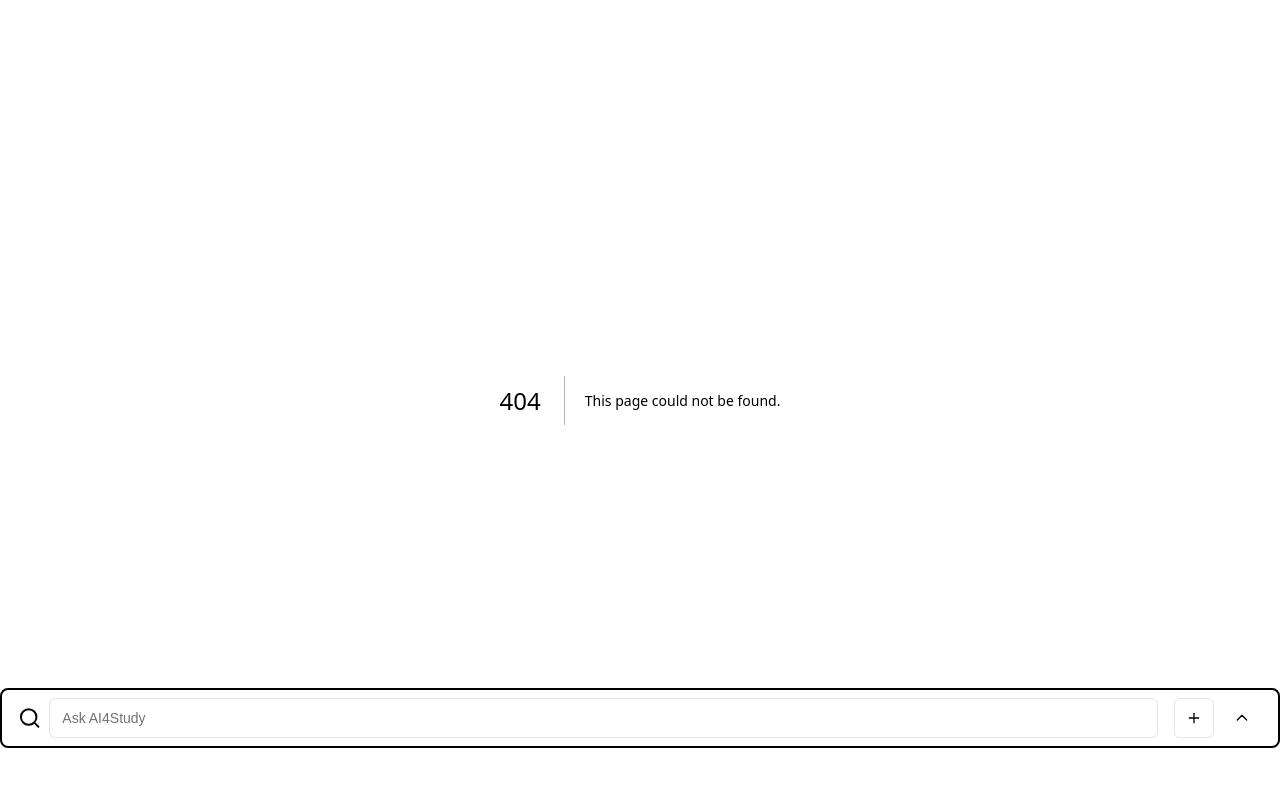
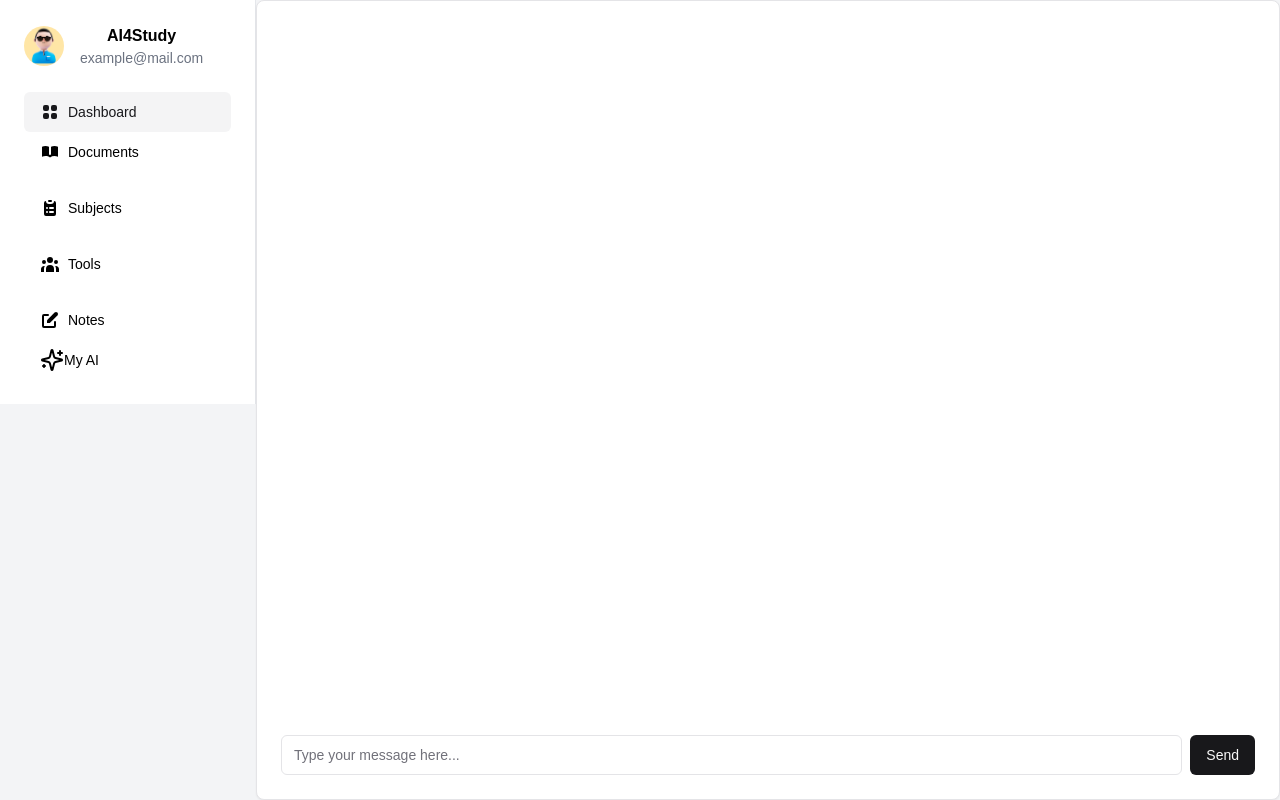
Before and after one commit to meetVaidya/studymate, a Next.js app: page /chatbot in a window 1280 px wide. Before the commit this address had no page. Built offline with nearby package versions, Linux system fonts and the light colour scheme.

Commit message:
Refactor page component and add Chat component

```diff
--- /dev/null
+++ b/app/chatbot/page.tsx
@@ -0,0 +1,11 @@
+import Chat from "@/components/Chat";
+
+export default function Home() {
+    return (
+        <div className="flex flex-col items-center justify-center min-h-screen bg-gray-100 dark:bg-gray-900">
+            <main className="flex flex-col items-center justify-center w-full flex-1 px-4 sm:px-20 text-center">
+                <Chat />
+            </main>
+        </div>
+    );
+}
--- a/app/layout.tsx
+++ b/app/layout.tsx
@@ -1,7 +1,6 @@
 import type { Metadata } from "next";
 import localFont from "next/font/local";
 import "./globals.css";
-import FloatingDock from "@/components/FloatingDock";
 
 const geistSans = localFont({
     src: "./fonts/GeistVF.woff",
@@ -30,7 +29,6 @@ export default function RootLayout({
                 className={`${geistSans.variable} ${geistMono.variable} antialiased`}
             >
                 {children}
-                <FloatingDock />
             </body>
         </html>
     );
--- a/app/page.tsx
+++ b/app/page.tsx
@@ -7,6 +7,7 @@ import Calendar from "@/components/Calendar";
 import Embeds from "@/components/Embeds";
 import Grades from "@/components/Grades";
 import Inbox from "@/components/Inbox";
+import FloatingDock from "@/components/FloatingDock";
 
 const data = [
     {
@@ -133,6 +134,7 @@ export default function Dashboard() {
                     ))}
                 </div>
                 <Calendar />
+                <FloatingDock />
             </main>
             <aside className="w-80 bg-white p-8 overflow-auto">
                 <Embeds />
--- /dev/null
+++ b/components/Chat.tsx
@@ -0,0 +1,137 @@
+"use client";
+
+import { useState, useRef, useEffect } from "react";
+import { Card, CardContent } from "@/components/ui/card";
+import { Button } from "@/components/ui/button";
+import { Input } from "@/components/ui/input";
+import { ScrollArea } from "@/components/ui/scroll-area";
+import { Avatar, AvatarFallback, AvatarImage } from "@/components/ui/avatar";
+import Sidebar from "./Sidebar";
+
+type Message = {
+    role: "user" | "assistant";
+    content: string;
+};
+
+export default function Chat() {
+    const [messages, setMessages] = useState<Message[]>([]);
+    const [input, setInput] = useState("");
+    const [isLoading, setIsLoading] = useState(false);
+    const messagesEndRef = useRef<HTMLDivElement>(null);
+
+    const scrollToBottom = () => {
+        messagesEndRef.current?.scrollIntoView({ behavior: "smooth" });
+    };
+
+    useEffect(scrollToBottom, [messages]);
+
+    const handleSubmit = async (e: React.FormEvent) => {
+        e.preventDefault();
+        if (!input.trim()) return;
+
+        const userMessage: Message = { role: "user", content: input };
+        setMessages((prev) => [...prev, userMessage]);
+        setInput("");
+        setIsLoading(true);
+
+        try {
+            const response = await fetch("http://localhost:5000/chatbot", {
+                method: "POST",
+                headers: {
+                    "Content-Type": "application/json",
+                },
+                body: JSON.stringify({
+                    text: input,
+                    params: {
+                        user_id: "user_8339", // You might want to generate this dynamically
+                    },
+                }),
+            });
+
+            if (!response.ok) {
+                throw new Error("Network response was not ok");
+            }
+
+            const data = await response.json();
+            const assistantMessage: Message = {
+                role: "assistant",
+                content: data.response.generated_text,
+            };
+            setMessages((prev) => [...prev, assistantMessage]);
+        } catch (error) {
+            console.error("Error:", error);
+            // Handle error (e.g., show an error message to the user)
+        } finally {
+            setIsLoading(false);
+        }
+    };
+
+    return (
+        <div className="w-screen h-screen flex">
+            <aside className="">
+                <Sidebar />
+            </aside>
+            <Card className="w-full h-full mx-auto">
+                <CardContent className="p-6 h-full flex flex-col">
+                    <ScrollArea className="flex-grow pr-4">
+                        {messages.map((message, index) => (
+                            <div
+                                key={index}
+                                className={`flex ${
+                                    message.role === "user"
+                                        ? "justify-end"
+                                        : "justify-start"
+                                } mb-4`}
+                            >
+                                <div
+                                    className={`flex items-start ${
+                                        message.role === "user"
+                                            ? "flex-row-reverse"
+                                            : "flex-row"
+                                    }`}
+                                >
+                                    <Avatar className="w-8 h-8">
+                                        <AvatarImage
+                                            src={
+                                                message.role === "user"
+                                                    ? "/user-avatar.png"
+                                                    : "/bot-avatar.png"
+                                            }
+                                        />
+                                        <AvatarFallback>
+                                            {message.role === "user"
+                                                ? "U"
+                                                : "AI"}
+                                        </AvatarFallback>
+                                    </Avatar>
+                                    <div
+                                        className={`mx-2 p-3 rounded-lg ${
+                                            message.role === "user"
+                                                ? "bg-blue-500 text-white"
+                                                : "bg-gray-200 dark:bg-gray-700"
+                                        }`}
+                                    >
+                                        {message.content}
+                                    </div>
+                                </div>
+                            </div>
+                        ))}
+                        <div ref={messagesEndRef} />
+                    </ScrollArea>
+                    <form onSubmit={handleSubmit} className="mt-4 flex">
+                        <Input
+                            type="text"
+                            placeholder="Type your message here..."
+                            value={input}
+                            onChange={(e) => setInput(e.target.value)}
+                            className="flex-grow mr-2"
+                        />
+                        <Button type="submit" disabled={isLoading}>
+                            {isLoading ? "Sending..." : "Send"}
+                        </Button>
+                    </form>
+                </CardContent>
+            </Card>
+        </div>
+    );
+}
--- a/components/Sidebar.tsx
+++ b/components/Sidebar.tsx
@@ -16,7 +16,11 @@ export default function Sidebar() {
                 </div>
             </div>
             <nav className="space-y-4">
-                <Button variant="secondary" className="w-full justify-start">
+                <Link href='/'>
+                    <Button
+                        variant="secondary"
+                        className="w-full justify-start"
+                    >
                         <svg
                             xmlns="http://www.w3.org/2000/svg"
                             className="h-5 w-5 mr-2"
@@ -27,7 +31,8 @@ export default function Sidebar() {
                         </svg>
                         Dashboard
                     </Button>
-                <Link href='/documents'>
+                </Link>
+                <Link href="/documents">
                     <Button variant="ghost" className="w-full justify-start">
                         <svg
                             xmlns="http://www.w3.org/2000/svg"
@@ -83,6 +88,7 @@ export default function Sidebar() {
                     </svg>
                     Notes
                 </Button>
+                <Link href="/chatbot">
                     <Button variant="ghost" className="w-full justify-start">
                         <svg
                             xmlns="http://www.w3.org/2000/svg"
@@ -104,6 +110,7 @@ export default function Sidebar() {
                         </svg>
                         My AI
                     </Button>
+                </Link>
             </nav>
         </aside>
     );
--- /dev/null
+++ b/components/ui/scroll-area.tsx
@@ -0,0 +1,48 @@
+"use client"
+
+import * as React from "react"
+import * as ScrollAreaPrimitive from "@radix-ui/react-scroll-area"
+
+import { cn } from "@/lib/utils"
+
+const ScrollArea = React.forwardRef<
+  React.ElementRef<typeof ScrollAreaPrimitive.Root>,
+  React.ComponentPropsWithoutRef<typeof ScrollAreaPrimitive.Root>
+>(({ className, children, ...props }, ref) => (
+  <ScrollAreaPrimitive.Root
+    ref={ref}
+    className={cn("relative overflow-hidden", className)}
+    {...props}
+  >
+    <ScrollAreaPrimitive.Viewport className="h-full w-full rounded-[inherit]">
+      {children}
+    </ScrollAreaPrimitive.Viewport>
+    <ScrollBar />
+    <ScrollAreaPrimitive.Corner />
+  </ScrollAreaPrimitive.Root>
+))
+ScrollArea.displayName = ScrollAreaPrimitive.Root.displayName
+
+const ScrollBar = React.forwardRef<
+  React.ElementRef<typeof ScrollAreaPrimitive.ScrollAreaScrollbar>,
+  React.ComponentPropsWithoutRef<typeof ScrollAreaPrimitive.ScrollAreaScrollbar>
+>(({ className, orientation = "vertical", ...props }, ref) => (
+  <ScrollAreaPrimitive.ScrollAreaScrollbar
+    ref={ref}
+    orientation={orientation}
+    className={cn(
+      "flex touch-none select-none transition-colors",
+      orientation === "vertical" &&
+        "h-full w-2.5 border-l border-l-transparent p-[1px]",
+      orientation === "horizontal" &&
+        "h-2.5 flex-col border-t border-t-transparent p-[1px]",
+      className
+    )}
+    {...props}
+  >
+    <ScrollAreaPrimitive.ScrollAreaThumb className="relative flex-1 rounded-full bg-zinc-200 dark:bg-zinc-800" />
+  </ScrollAreaPrimitive.ScrollAreaScrollbar>
+))
+ScrollBar.displayName = ScrollAreaPrimitive.ScrollAreaScrollbar.displayName
+
+export { ScrollArea, ScrollBar }
--- a/package.json
+++ b/package.json
@@ -14,10 +14,12 @@
     "@radix-ui/react-dropdown-menu": "^2.1.2",
     "@radix-ui/react-label": "^2.1.0",
     "@radix-ui/react-progress": "^1.1.0",
+    "@radix-ui/react-scroll-area": "^1.2.0",
     "@radix-ui/react-slot": "^1.1.0",
     "@radix-ui/react-toast": "^1.2.2",
     "@supabase/auth-helpers-nextjs": "^0.10.0",
     "@supabase/supabase-js": "^2.45.4",
+    "axios": "^1.7.7",
     "class-variance-authority": "^0.7.0",
     "clsx": "^2.1.1",
     "lucide-react": "^0.447.0",
```
Also changed, not shown: 1 other file (tests, documents, lock files or other folders). Lines whose indentation alone changed are shown as unchanged.
